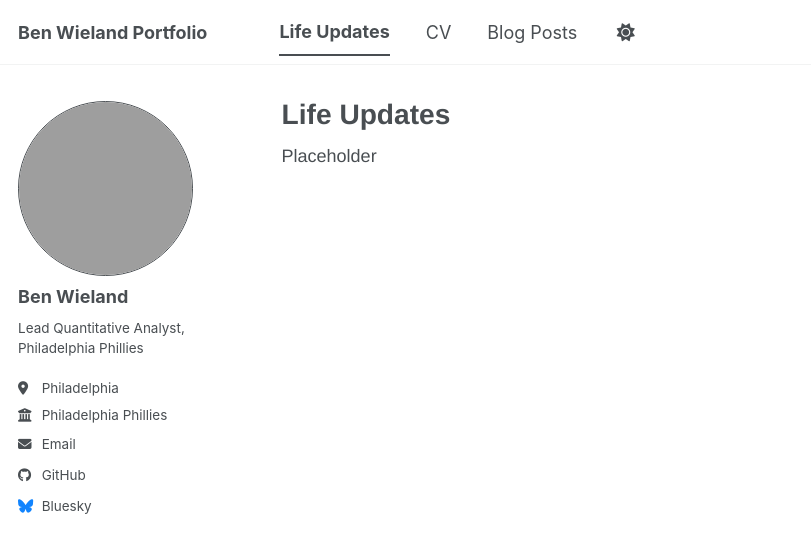
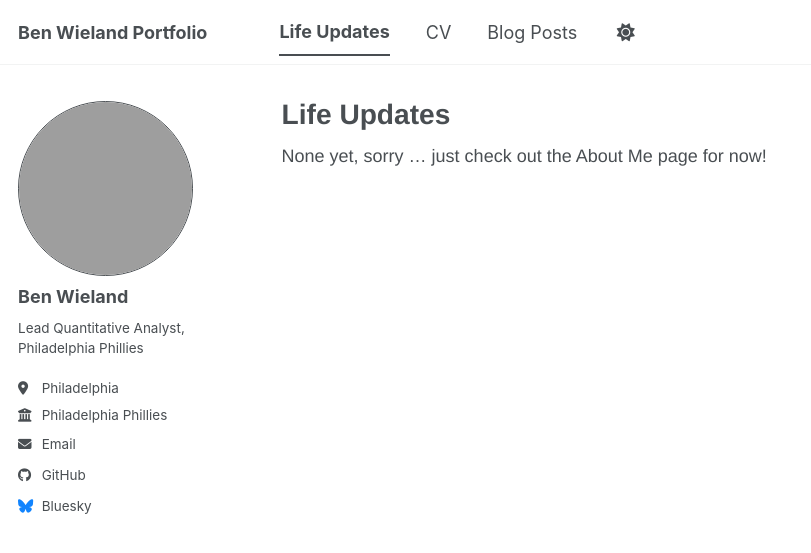
Before and after one commit to bbwieland/bbwieland.github.io, a Jekyll site: the page built from _pages/life-updates.md, in a window 1280 px wide. Shown: the top 553 px of the page, without its empty margins (0-811 px from the left). Built offline with Jekyll 4.4.1, drawn with Linux system fonts in a browser that asks for light colours; a script bundle is joined from its source files by our own code; library files that are not in the unit come from our copies.

Commit message:
new placeholder

```diff
--- a/_pages/life-updates.md
+++ b/_pages/life-updates.md
@@ -4,4 +4,4 @@ title: "Life Updates"
 author_profile: true
 ---
 
-Placeholder
+None yet, sorry ... just check out the About Me page for now!
--- a/_sass/layout/_archive.scss
+++ b/_sass/layout/_archive.scss
@@ -43,7 +43,7 @@
 .archive__item-title {
   margin-bottom: 0.25em;
   font-family: $sans-serif-narrow;
-  font-size: 28px;
+  font-size: 24px;
 
   a + a {
     opacity: 0.5;
```
